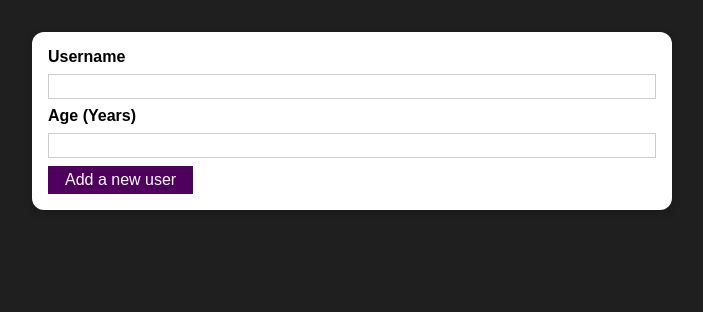
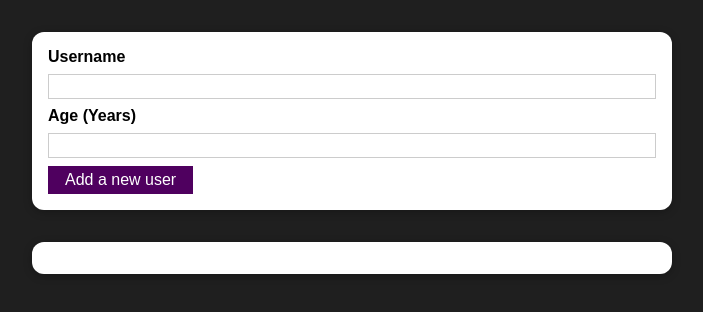
Before and after one commit to MarlAndre/Complete-guide-to-React, a React (Create React App) app in the folder 03-starting-project/: page / in a window 1280 px wide. Shown: the top 312 px of the page, without its empty margins (288-991 px from the left). Built offline with nearby package versions, Linux system fonts and the light colour scheme.

Commit message:
adding UsersList component

```diff
--- a/03-starting-project/src/App.js
+++ b/03-starting-project/src/App.js
@@ -1,11 +1,13 @@
 import React from "react";
 
 import AddUser from "./components/Users/AddUser";
+import UsersList from "./components/Users/UsersList";
 
 function App() {
   return (
     <div>
       <AddUser />
+      <UsersList users={[]} />
     </div>
   );
 }
--- /dev/null
+++ b/03-starting-project/src/components/Users/UsersList.js
@@ -0,0 +1,21 @@
+import React from "react";
+import Card from "../UI/Card";
+
+import classes from "./UsersList.module.css";
+
+function UsersList(props) {
+  return (
+    // Users is an array of user object
+    <Card className={classes.users}>
+      <ul>
+        {props.users.map((user) => (
+          <li>
+            {user.name} ({user.age} years old)
+          </li> // each objects has a name and age property
+        ))}
+      </ul>
+    </Card>
+  );
+}
+
+export default UsersList;
--- /dev/null
+++ b/03-starting-project/src/components/Users/UsersList.module.css
@@ -0,0 +1,16 @@
+.users {
+  margin: 2rem auto;
+  width: 90%;
+  max-width: 40rem;
+}
+
+.users ul {
+  list-style: none;
+  padding: 1rem;
+}
+
+.users li {
+  border: 1px solid #ccc;
+  margin: 0.5rem 0;
+  padding: 0.5rem;
+}
```
